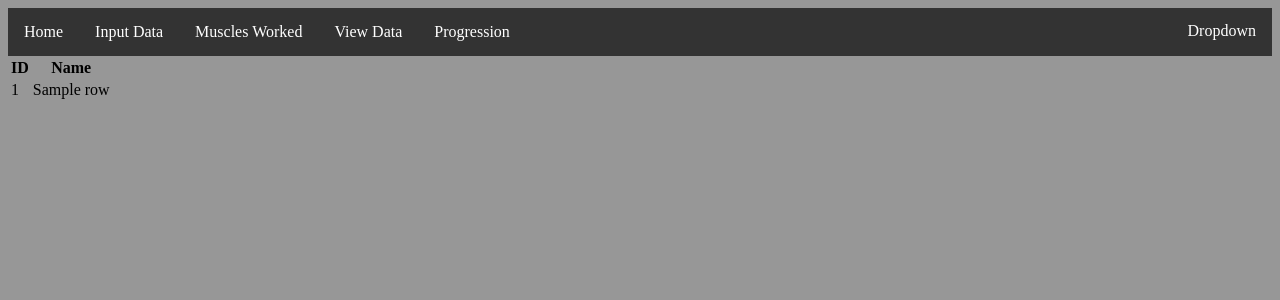
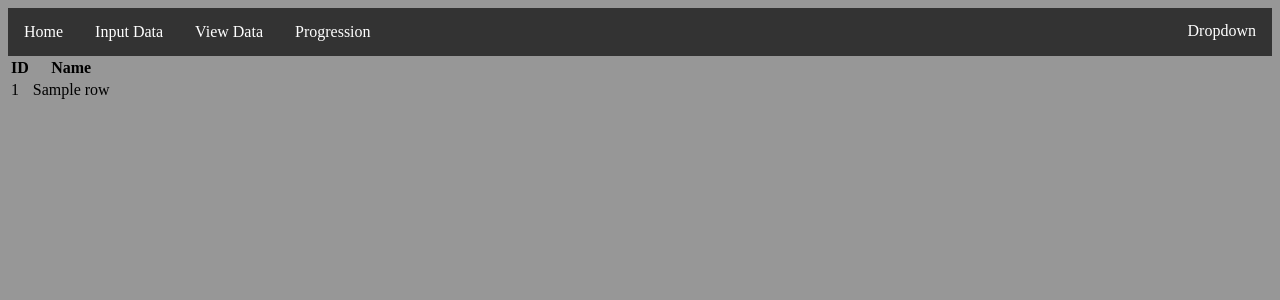
Before and after one commit to hollow-earth/hackathon2023, a Flask app: template templates/data.html in a window 1280 px wide. Shown: the top 300 px of the page. Run offline with Flask 2, Linux system fonts and the light colour scheme; the template is opened without the code that fills it: most values are stand-ins (such as "Sample title", 1, 10 or a date in 2020).

Commit message:
13131313

```diff
--- a/templates/data.html
+++ b/templates/data.html
@@ -7,7 +7,6 @@
         <div class="navbar">
             <a href="home">Home</a>
             <a href="input">Input Data</a>
-            <a href="muscle">Muscles Worked</a>
             <a href="data">View Data</a>
             <a href="progress" >Progression</a>
         <div class="dropdown">
```
